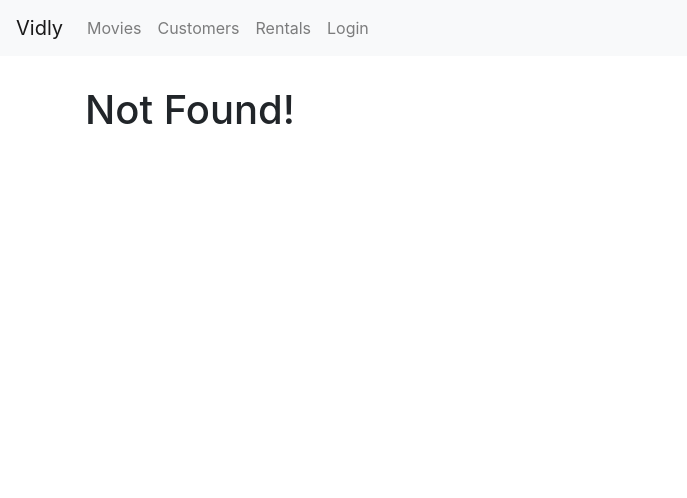
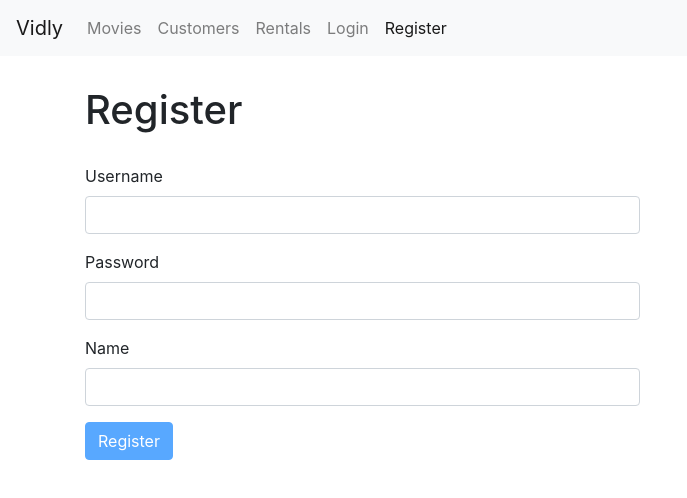
Before and after one commit to faustologic/vidly-app, a React (Create React App) app: page /register in a window 1280 px wide. Before the commit this address led to /not-found. Shown: the top 498 px of the page, without its empty margins (0-687 px from the left). Built offline with nearby package versions, Linux system fonts and the light colour scheme.

Commit message:
Register form component
We create a new component using the loginForm component as template, adding Joi to the schema and adding a new input for Name, required to register a new user.

```diff
--- a/src/App.js
+++ b/src/App.js
@@ -7,6 +7,7 @@
 import NavBar from "./components/navBar";
 import NotFound from "./components/notFound";
 import Rentals from "./components/rentals";
+import Register from "./components/register";
 import "./App.css";
 
 function App() {
@@ -19,6 +20,7 @@
           <Route path="/login" component={LoginForm} />
           <Route path="/movies" component={Movies} />
           <Route path="/rentals" component={Rentals} />
+          <Route path="/register" component={Register} />
           <Route path="/customers" component={Customers} />
           <Route path="/not-found" component={NotFound} />
           <Redirect from="/" exact to="/movies" />
--- a/src/components/common/form.jsx
+++ b/src/components/common/form.jsx
@@ -47,15 +47,15 @@
     data[input.name] = input.value;
     this.setState({ data, errors });
   };
-
-  renderButton() {
+  // This the function for the button on the form
+  renderButton(label) {
     return (
       <button disabled={this.validate()} className="btn btn-primary">
-        Login
+        {label}
       </button>
     );
   }
-
+  // This the function for every input (username & password), type is only for hide the password´s characters
   renderInput(name, label, type) {
     const { data, errors } = this.state;
 
--- a/src/components/common/input.jsx
+++ b/src/components/common/input.jsx
@@ -1,7 +1,7 @@
 import React from "react";
 
 const Input = ({ name, label, error, ...rest }) => {
-  // we can use the rest operator to clean our code...
+  // we can use the rest operator to clean our code... also, anytime we want to add a new component for our input component it can be added just once and the the ...rest operator it'll add it
   return (
     <div className="form-group">
       <label htmlFor={name}>{label}</label>
--- a/src/components/loginForm.jsx
+++ b/src/components/loginForm.jsx
@@ -26,11 +26,8 @@
         <h1 className="loginForm__title">Login</h1>
         <form onSubmit={this.handleSubmit}>
           {this.renderInput("username", "Username")}
-          {/* <small id="emailHelp" className="form-text text-muted">
-            We'll never share your email with anyone else.
-          </small> */}
           {this.renderInput("password", "Password", "password")}
-          {this.renderButton()}
+          {this.renderButton("Login")}
         </form>
       </div>
     );
--- a/src/components/navBar.jsx
+++ b/src/components/navBar.jsx
@@ -40,6 +40,11 @@
               Login
             </NavLink>
           </li>
+          <li>
+            <NavLink className="nav-link" to="/register">
+              Register
+            </NavLink>
+          </li>
         </ul>
       </div>
     </nav>
--- /dev/null
+++ b/src/components/register.jsx
@@ -0,0 +1,34 @@
+import React from "react";
+import Form from "./common/form";
+import Joi from "joi-browser";
+
+class Register extends Form {
+  state = {
+    data: { username: "", password: "", name: "" },
+    errors: {},
+  };
+  schema = {
+    username: Joi.string()
+      .required()
+      .label("Username")
+      .email({ minDomainSegments: 2, tlds: { allow: ["com", "net"] } }),
+    password: Joi.string().required().label("Password").min(5).max(10),
+    name: Joi.string().required().label("Name"),
+  };
+
+  render() {
+    return (
+      <div>
+        <h1 className="register__title">Register</h1>
+        <form onSubmit={this.handleSubmit}>
+          {this.renderInput("username", "Username")}
+          {this.renderInput("password", "Password", "password")}
+          {this.renderInput("name", "Name")}
+          {this.renderButton("Register")}
+        </form>
+      </div>
+    );
+  }
+}
+
+export default Register;
--- a/src/index.css
+++ b/src/index.css
@@ -16,6 +16,10 @@
   margin-bottom: 30px;
 }
 
+.register__title {
+  margin-bottom: 30px;
+}
+
 .form-group {
   width: 50%;
 }
```
